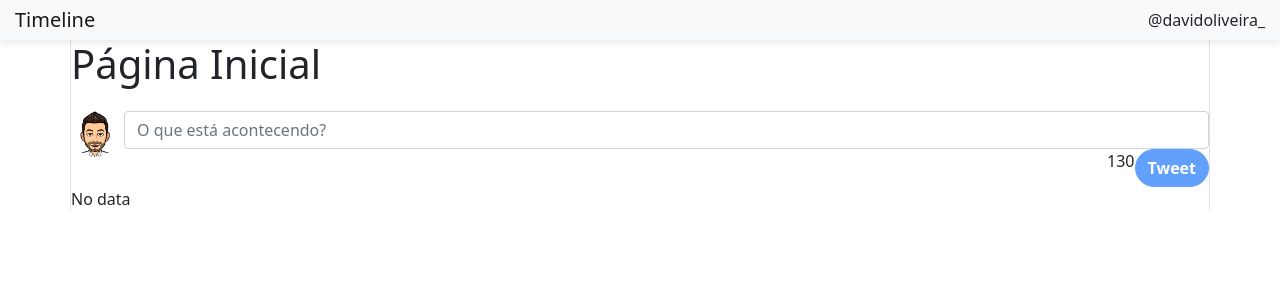
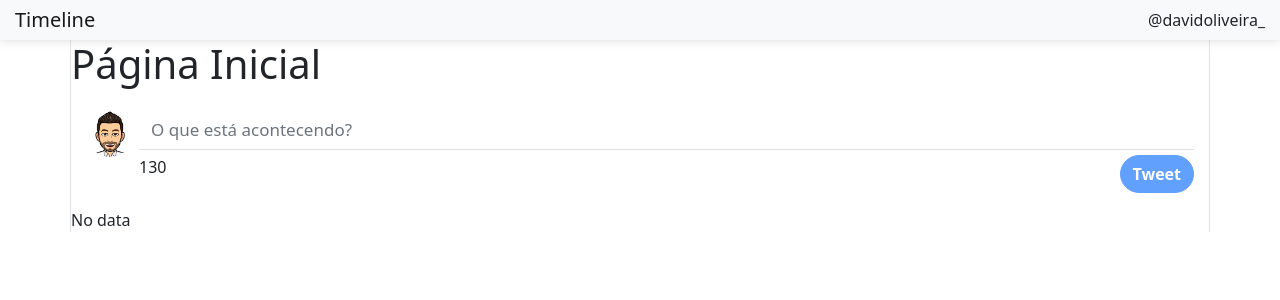
Before and after one commit to MiguelRebelatto/timeline-twitter, an Angular app: page / in a window 1280 px wide. Shown: the top 300 px of the page. Built offline with nearby package versions, Linux system fonts and the light colour scheme.

Commit message:
style(form-tweet): input;

```diff
--- a/src/app/modules/timeline/components/form-tweet/form-tweet.component.html
+++ b/src/app/modules/timeline/components/form-tweet/form-tweet.component.html
@@ -5,7 +5,7 @@
   <form class="form-group">
     <input [formControl]="formTweet" class="form-control" id="tweet" placeholder="O que está acontecendo?"
       maxlength="130">
-      <div class="container-button d-flex justify-content-end">
+      <div class="container-button d-flex justify-content-between">
         <span>{{countWords}}</span>
         <button (click)="submit()" class="btn btn-primary" [disabled]="disabledButton">
           Tweet
--- a/src/app/modules/timeline/components/form-tweet/form-tweet.component.scss
+++ b/src/app/modules/timeline/components/form-tweet/form-tweet.component.scss
@@ -1,5 +1,5 @@
 section {
-  padding-top: 15px;
+  padding: 15px;
 
   figure {
     width: 48px;
@@ -17,7 +17,22 @@ section {
   .form-group {
     flex: 1;
 
+    input {
+      border: 0;
+      border-radius: 0;
+      border-bottom: 1px solid var(--border-color);
+      color: var(--second-color);
+      font-size: 17px;
+    }
+
+    input:focus {
+      outline: none !important;
+      -webkit-box-shadow: none;
+      box-shadow: none;
+    }
+
     .container-button {
+      padding-top: 5px;
       button {
         border-radius: 20px;
         font-weight: bold;
```
